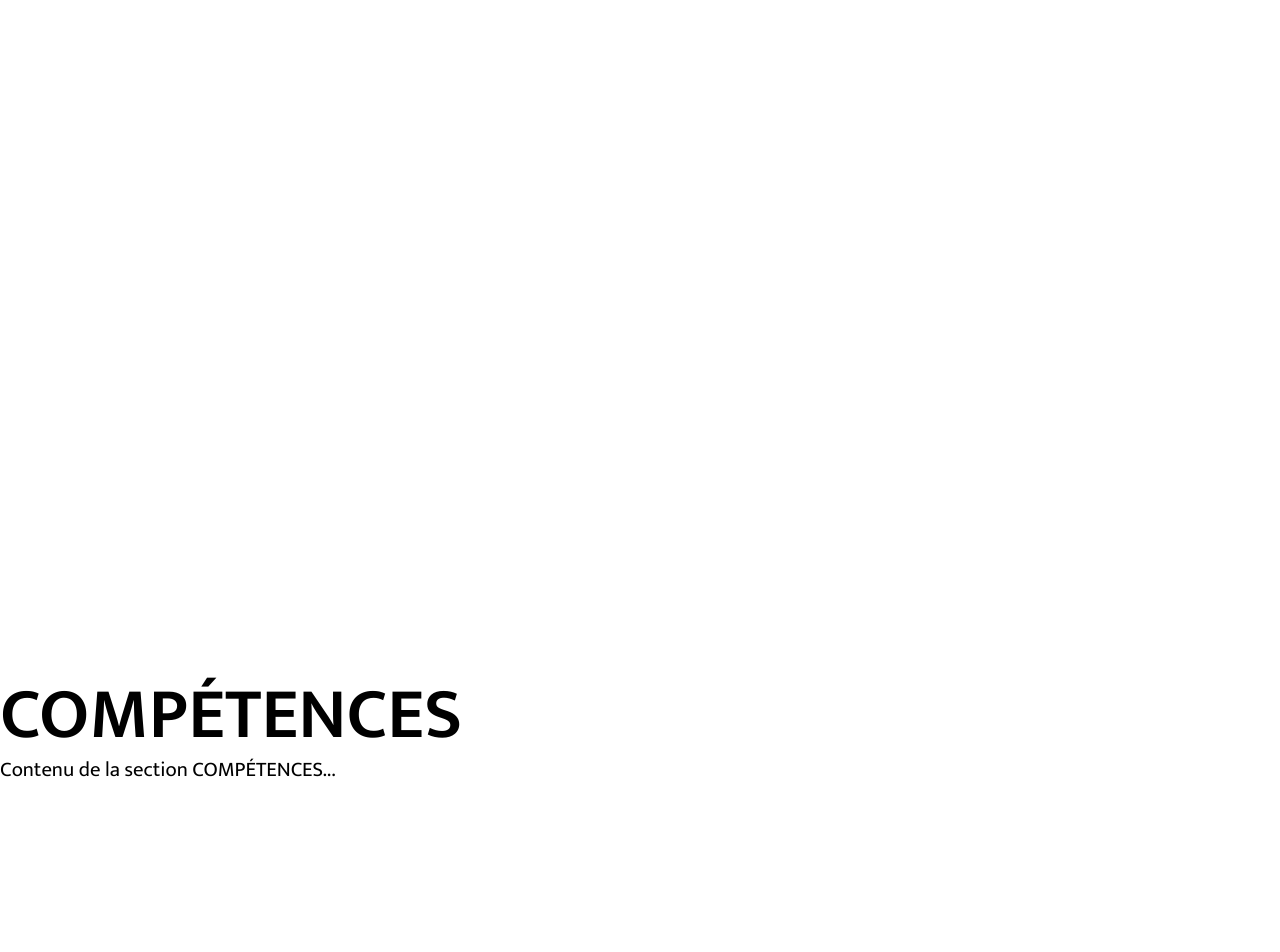
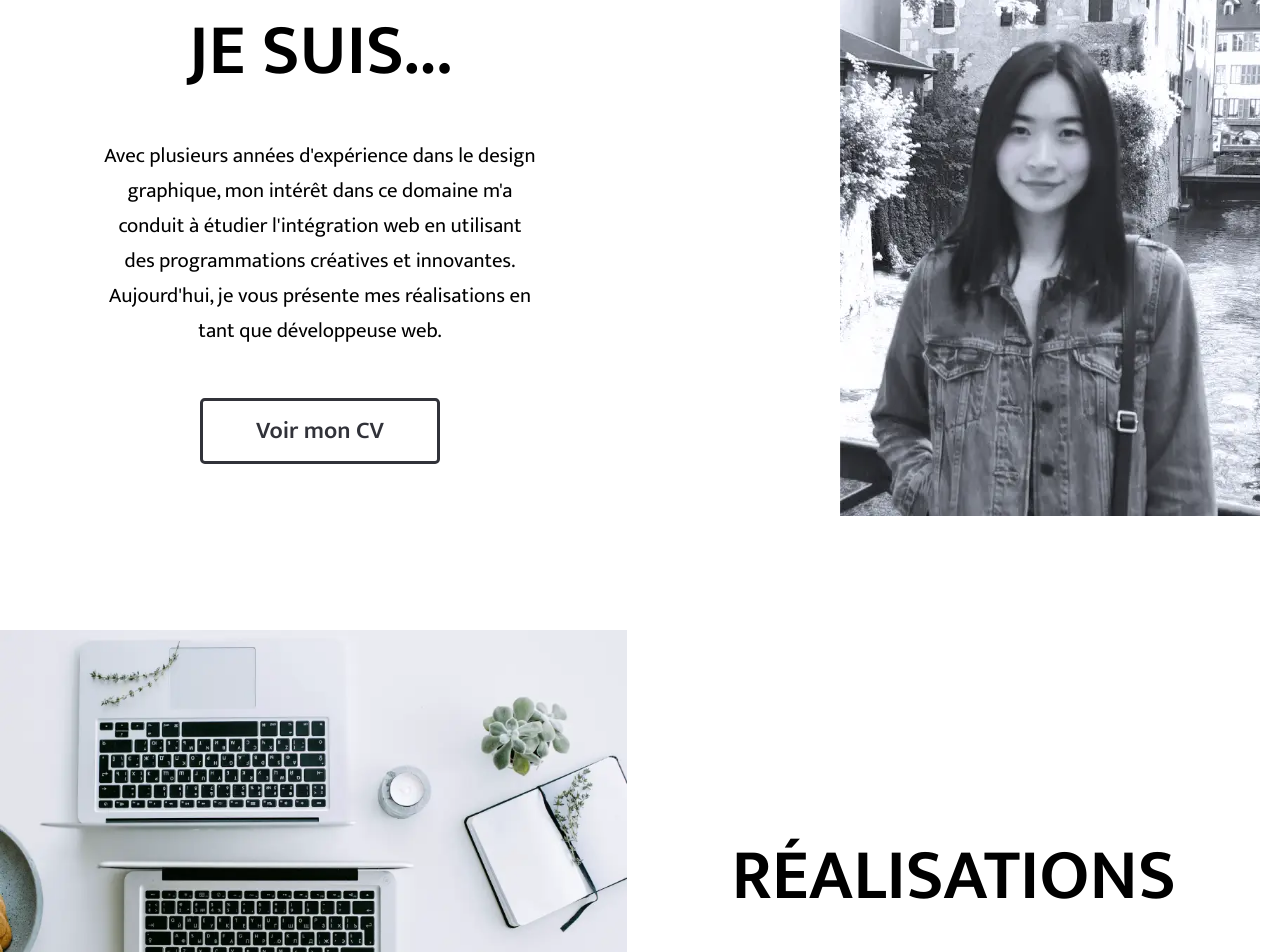
Before and after one commit to yoonju88/Projet12_portfolio, a React (Create React App) app in the folder frontend/: page / in a window 1280 px wide. Shown: the part 1000-1952 px from the top of the page. Built offline with nearby package versions, Linux system fonts and the light colour scheme.

Commit message:
add presentation and realisation section on homepage

```diff
--- /dev/null
+++ b/frontend/src/components/SectionItem.js
@@ -0,0 +1,27 @@
+import { Link } from 'react-router-dom'
+
+function SectionItem({ imageSrc, imageAlt, title, description, buttonName, name, overlaySrc }) {
+    return (
+        <>
+            <div className={`${name === 'presentation' ? 'presentation_content' : 'realisations_content'} section_content`}>
+                <h2>{title}</h2>
+                <p>{description}</p>
+                <Link to={`${name === 'presentation' ? '#' : '/realisations'}`} className='button'>{buttonName}</Link>
+            </div>
+            { name === 'presentation' ? (
+                <div className='presentation_img'>
+                    <img src={imageSrc} alt={imageAlt} className='profile_img'  />
+                </div>
+            ) : (
+                <div className= 'realisations_img'>
+                    <img src={imageSrc} alt={imageAlt}  className='original'/>
+                    <img src={overlaySrc} alt="overlay" className='overlay' />
+
+                </div>
+            )
+            }
+        </>
+    )
+}
+
+export default SectionItem
--- a/frontend/src/pages/home.js
+++ b/frontend/src/pages/home.js
@@ -1,16 +1,38 @@
 import React from 'react'
-import { Link} from 'react-router-dom'
+import "./home.css"
+import Sectionitem from '../components/SectionItem'
+import profileImage from '../images/pages/homepage/yoonju.webp'
+import realisationImage from '../images/pages/homepage/realisation_img.webp'
+import overlayImage from '../images/pages/homepage/bg_code.webp'
 
 function HomePage() {
     return (
         <div>
-            <section id="presentation">
-                <h2>JE SUIS...</h2>
-                <Link to="/realisations"> voir mes réalisations</Link>
+            <section id="presentation" className='presentation'>
+                <Sectionitem
+                    imageSrc={profileImage}
+                    imageAlt="Yoonju profile"
+                    title="JE SUIS..."
+                    description="Avec plusieurs années d'expérience dans le design graphique, mon intérêt dans ce domaine m'a conduit à étudier l'intégration web en utilisant des programmations créatives et innovantes. Aujourd'hui, je vous présente mes réalisations en tant que développeuse web."
+                    buttonName="Voir mon CV"
+                    name="presentation"
+                />
+            </section>
+            <section id="realisations" className='realisations'>
+                <Sectionitem
+                    imageSrc={realisationImage}
+                    imageAlt="Two notebook on the desk"
+                    overlaySrc ={overlayImage}
+                    title="RÉALISATIONS"
+                    description="Pendant la période de formation, j’ai participé à divers projets, résolu de nombreux problèmes et appris à écrire un code efficace axé sur l’utilisateur. Découvrez mes projets réalisés."
+                    buttonName="En savoir plus"
+                    name="realisations"
+                />
             </section>
             <section id="competences">
                 <h2>COMPÉTENCES</h2>
-                <p>Contenu de la section COMPÉTENCES...</p>
+
+                <p>ici applique les listes des icons</p>
             </section>
             <section id="contact">
                 <h2>CONTACT</h2>
```
Also changed, not shown: frontend/src/images/pages/homepage/realisation_img.webp (added).
